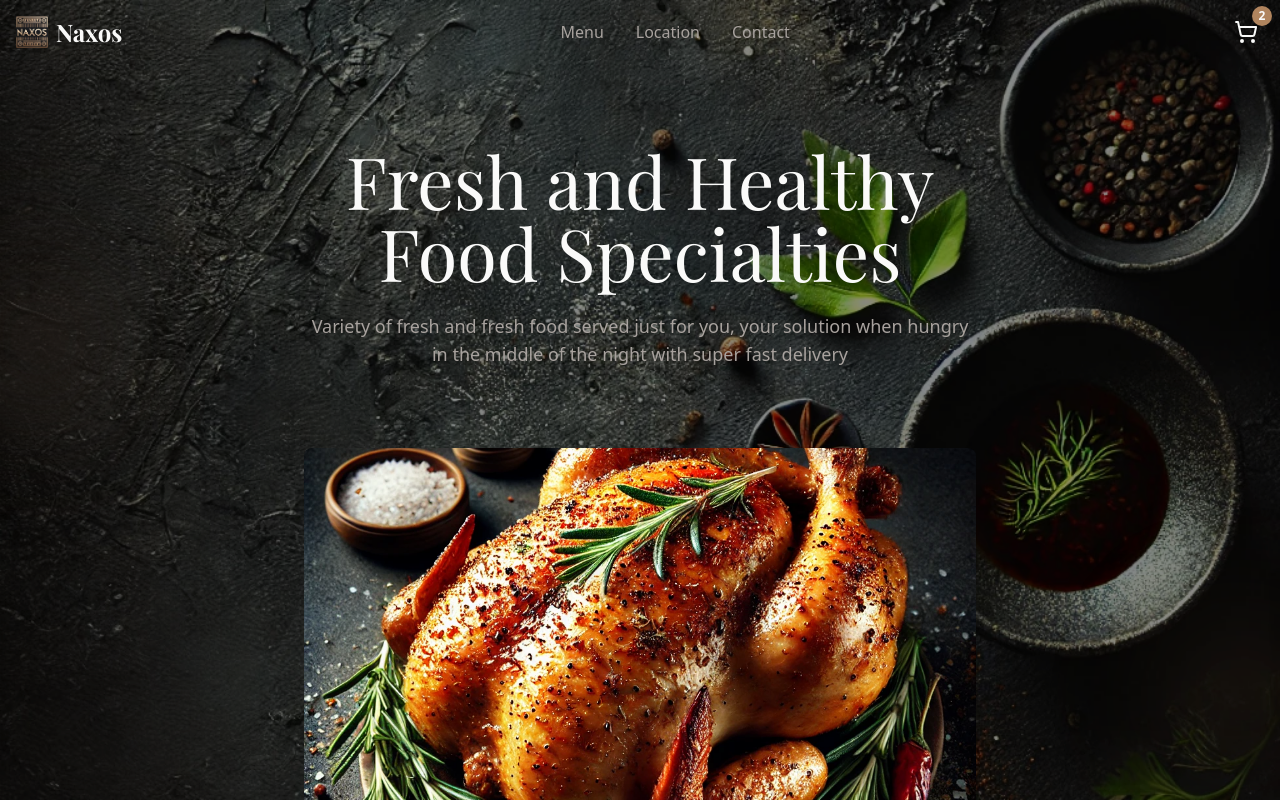
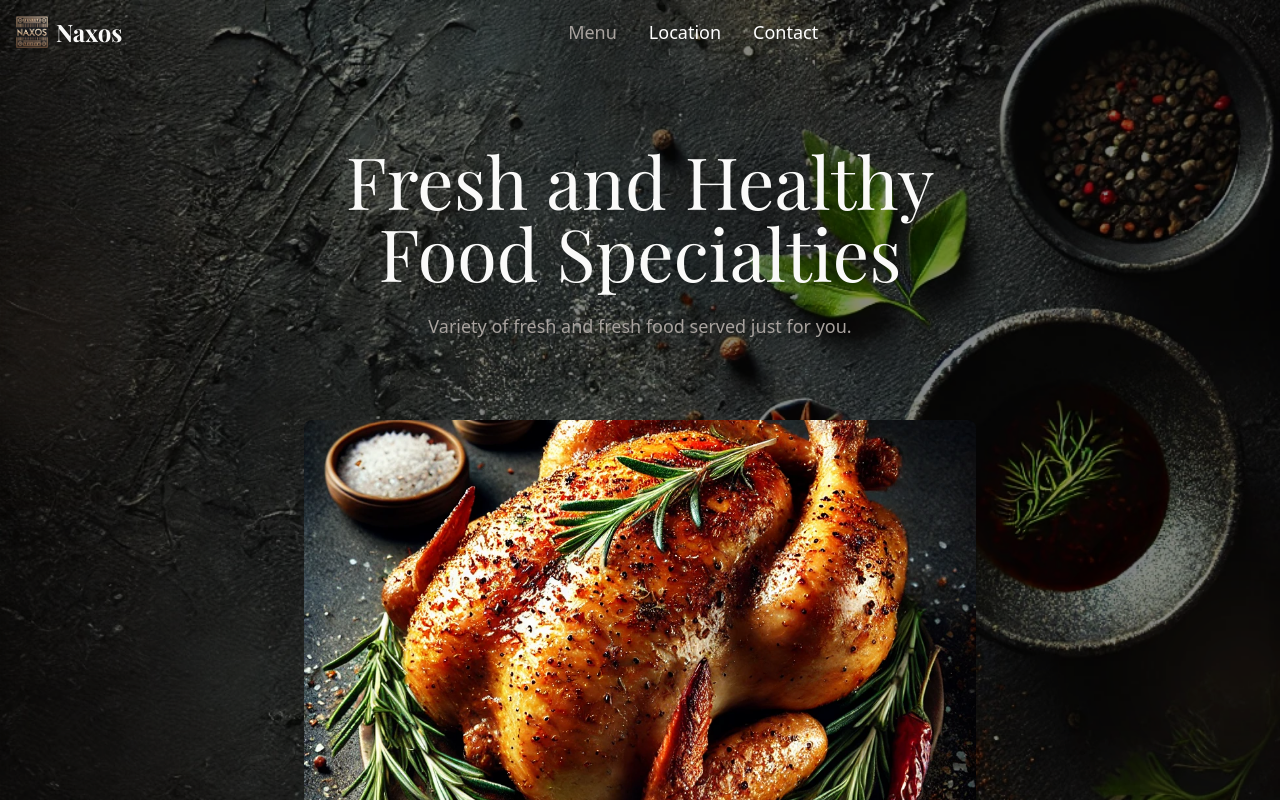
Before and after one commit to rodeloescueta/naxos-1, a Next.js app: page / in a window 1280 px wide. Shown: the top 800 px of the page. Built offline with nearby package versions, Linux system fonts and the light colour scheme; a web font is replaced by a local one.

Commit message:
Simplify website content and remove unused UI elements

```diff
--- a/src/app/layout.tsx
+++ b/src/app/layout.tsx
@@ -8,8 +8,8 @@ const playfair = Playfair_Display({
 });
 
 export const metadata: Metadata = {
-  title: "Naxos - Fresh and Healthy Food Delivery",
-  description: "Fresh and healthy food delivered to your doorstep",
+  title: "Naxos - Fresh and Healthy Food",
+  description: "Fresh and healthy food",
   icons: {
     icon: '/images/logo.png',
     apple: '/images/logo.png',
--- a/src/components/Hero.tsx
+++ b/src/components/Hero.tsx
@@ -36,7 +36,7 @@ const Hero = () => {
             Food Specialties
           </h1>
           <p className="mt-6 text-lg text-muted-foreground max-w-2xl">
-            Variety of fresh and fresh food served just for you, your solution when hungry in the middle of the night with super fast delivery
+            Variety of fresh and fresh food served just for you.
           </p>
         </motion.div>
 
--- a/src/components/Menu.tsx
+++ b/src/components/Menu.tsx
@@ -2,7 +2,7 @@
 
 import { useState } from "react";
 import { motion } from "framer-motion";
-import { Plus } from "lucide-react";
+// import { Plus } from "lucide-react";
 import { Button } from "./ui/button";
 import { cn } from "@/lib/utils";
 import { Carousel } from "./ui/carousel";
@@ -87,9 +87,9 @@ export default function Menu() {
                     whileTap={{ scale: 0.9 }}
                     className="flex justify-end"
                   >
-                    <Button size="icon" className="shrink-0">
+                    {/* <Button size="icon" className="shrink-0">
                       <Plus className="h-4 w-4" />
-                    </Button>
+                    </Button> */}
                   </motion.div>
                 </div>
               </motion.div>
--- a/src/components/Navbar.tsx
+++ b/src/components/Navbar.tsx
@@ -45,7 +45,7 @@ const Navbar = () => {
           <div className="hidden md:flex items-center space-x-8">
             <motion.button
               onClick={() => scrollToSection("menu")}
-              className="text-muted-foreground hover:text-white text-accent transition"
+              className="text-muted-foreground text-lg text-boldtext-white hover:text-accent transition"
               whileHover={{ scale: 1.05 }}
               whileTap={{ scale: 0.95 }}
             >
@@ -53,7 +53,7 @@ const Navbar = () => {
             </motion.button>
             <motion.button
               onClick={() => scrollToSection("location")}
-              className="text-muted-foreground hover:text-white text-accent transition"
+              className="text-muted-foreground text-lg text-bold text-white hover:text-accent transition"
               whileHover={{ scale: 1.05 }}
               whileTap={{ scale: 0.95 }}
             >
@@ -61,7 +61,7 @@ const Navbar = () => {
             </motion.button>
             <motion.button
               onClick={() => scrollToSection("contact")}
-              className="text-muted-foreground hover:text-white text-accent transition"
+              className="text-muted-foreground text-lg text-bold text-white hover:text-accent transition"
               whileHover={{ scale: 1.05 }}
               whileTap={{ scale: 0.95 }}
             >
@@ -75,12 +75,12 @@ const Navbar = () => {
             whileHover={{ scale: 1.05 }}
             whileTap={{ scale: 0.95 }}
           >
-            <Button variant="ghost" size="icon" className="relative">
+            {/* <Button variant="ghost" size="icon" className="relative">
               <ShoppingCart className="h-6 w-6 text-foreground" />
               <span className="absolute -top-2 -right-2 bg-accent text-accent-foreground text-xs font-bold rounded-full h-5 w-5 flex items-center justify-center">
                 2
               </span>
-            </Button>
+            </Button> */}
           </motion.div>
         </div>
       </div>
```
